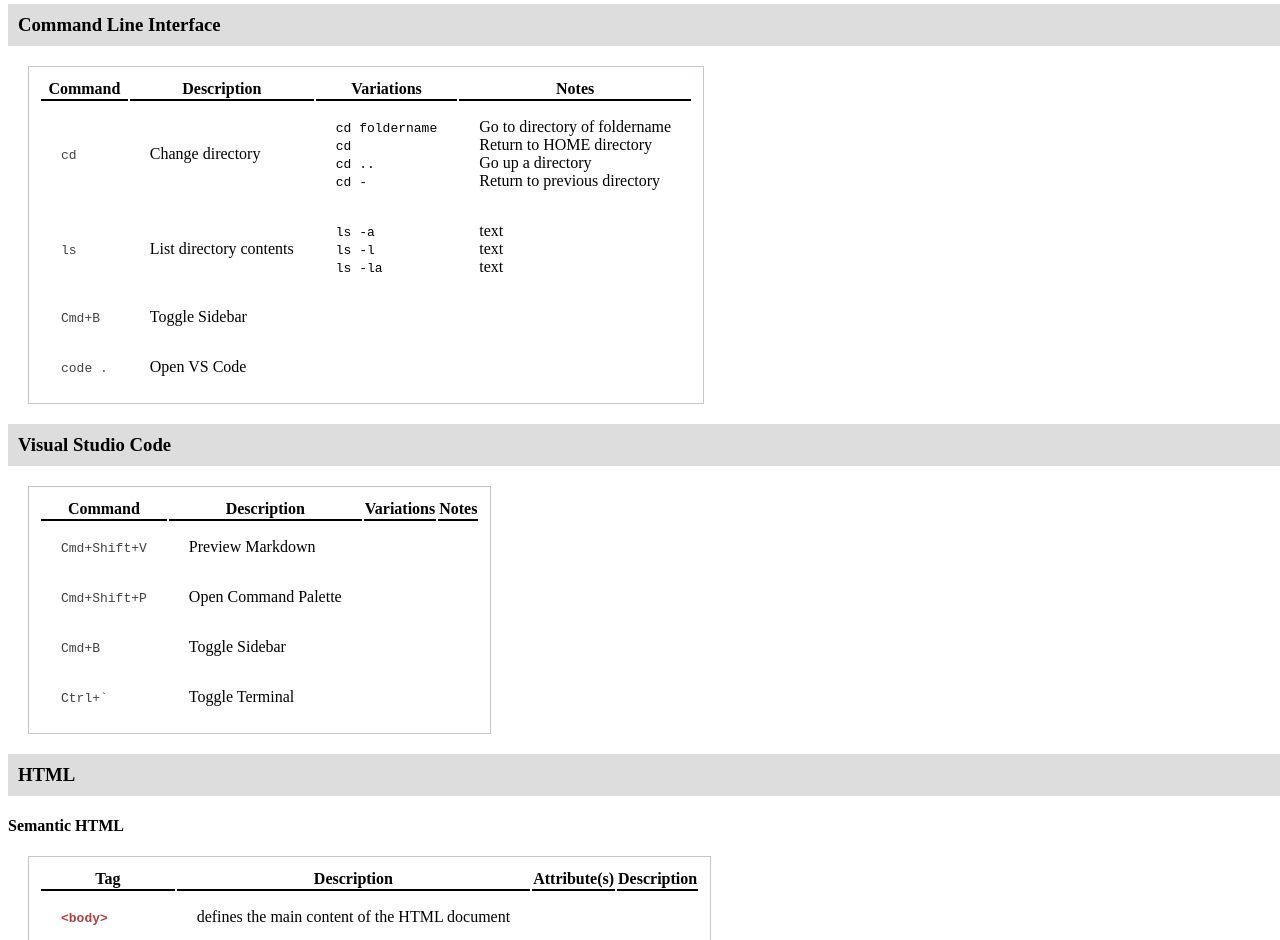
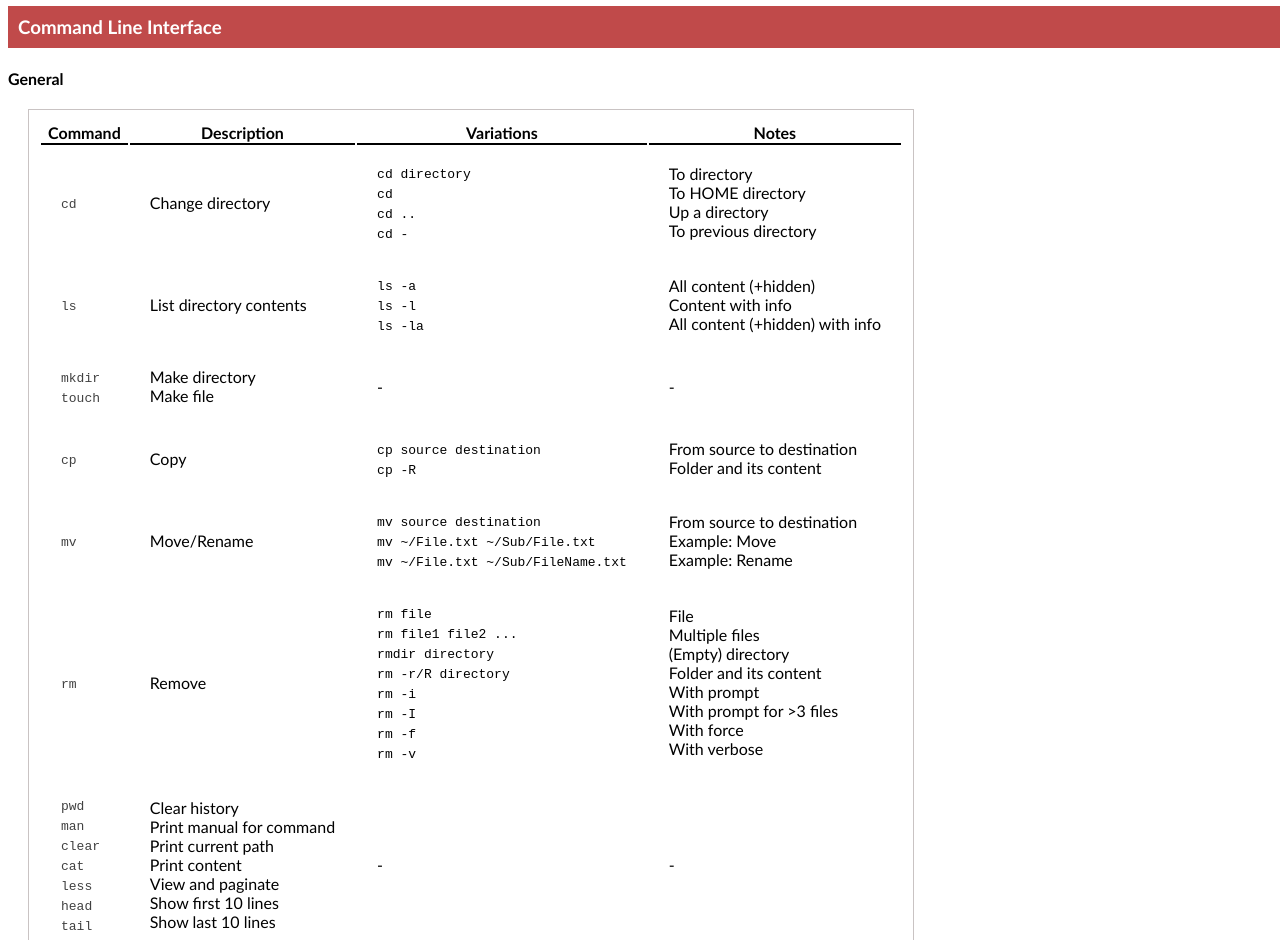
Before and after one commit to zacharywilkerson/codecademy_project-html_css_cheatsheet, a plain HTML site: page index.html in a window 1280 px wide. Shown: the part 76-1016 px from the top of the page. Drawn offline with Linux system fonts and the light colour scheme.

Commit message:
added CLI table

```diff
--- a/index.html
+++ b/index.html
@@ -20,6 +20,7 @@
         <h1>Cheat Sheet - Web Development</h1>
         <section class="topic">
             <h3>Command Line Interface</h3>
+            <h4>General</h4>
             <table class="cli">
                 <thead>
                     <tr>
@@ -31,28 +32,126 @@
                 </thead>
                 <tbody>
                     <tr>
-                        <td><code class="keyboard">cd</code></td>
+                        <td>
+                            <code class="keyboard">cd</code>
+                        </td>
                         <td>Change directory</td>
-                        <td><code class=keyboard">cd foldername</code><br><code class=keyboard">cd</code><br><code class=keyboard">cd ..</code><br><code class=keyboard">cd -</code></td>
-                        <td>Go to directory of foldername<br>Return to HOME directory<br>Go up a directory<br>Return to previous directory</td>
+                        <td>
+                            <code class=keyboard">cd directory</code><br>
+                            <code class=keyboard">cd</code><br>
+                            <code class=keyboard">cd ..</code><br>
+                            <code class=keyboard">cd -</code>
+                        </td>
+                        <td>
+                            To directory<br>
+                            To HOME directory<br>
+                            Up a directory<br>
+                            To previous directory
+                        </td>
                     </tr>
                     <tr>
                         <td><code class="keyboard">ls</code></td>
                         <td>List directory contents</td>
-                        <td><code>ls -a</code><br><code>ls -l</code><br><code>ls -la</code></td>
-                        <td>text<br>text<br>text</td>
+                        <td>
+                            <code>ls -a</code><br>
+                            <code>ls -l</code><br>
+                            <code>ls -la</code>
+                        </td>
+                        <td>
+                            All content (+hidden)<br>
+                            Content with info<br>
+                            All content (+hidden) with info
+                        </td>
                     </tr>
                     <tr>
-                        <td><code class="keyboard">Cmd+B</code></td>
-                        <td>Toggle Sidebar</td>
-                        <td></td>
-                        <td></td>
+                        <td>
+                            <code class="keyboard">mkdir</code><br>
+                            <code class="keyboard">touch</code><br>
+                        </td>
+                        <td>
+                            Make directory<br>
+                            Make file
+                        </td>
+                        <td>-</td>
+                        <td>-</td>
+                    </tr>
+                    <tr>
+                        <td><code class="keyboard">cp</code></td>
+                        <td>Copy</td>
+                        <td>
+                            <code>cp source destination</code><br>
+                            <code>cp -R</code>
+                        </td>
+                        <td>
+                            From source to destination<br>
+                            Folder and its content<br>
+                        </td>
+                    </tr>
+                    <tr>
+                        <td><code class="keyboard">mv</code></td>
+                        <td>Move/Rename</td>
+                        <td>
+                            <code>mv source destination</code><br>
+                            <code>mv ~/File.txt ~/Sub/File.txt</code><br>
+                            <code>mv ~/File.txt ~/Sub/FileName.txt</code>
+                        </td>
+                        <td>
+                            From source to destination<br>
+                            Example: Move<br>
+                            Example: Rename
+                        </td>
+                    </tr>
+                    <tr>
+                        <td><code class="keyboard">rm</code></td>
+                        <td>Remove</td>
+                        <td>
+                            <code>rm file</code><br>
+                            <code>rm file1 file2 ...</code><br>
+                            <code>rmdir directory</code><br>
+                            <code>rm -r/R directory</code><br>
+                            <code>rm -i</code><br>
+                            <code>rm -I</code><br>
+                            <code>rm -f</code><br>
+                            <code>rm -v</code>
+                        </td>
+                        <td>
+                            File<br>
+                            Multiple files<br>
+                            (Empty) directory<br>
+                            Folder and its content<br>
+                            With prompt<br>
+                            With prompt for >3 files<br>
+                            With force<br>
+                            With verbose
+                        </td>
+                    </tr>
+                    <tr>
+                        <td>
+                            <code class="keyboard">pwd</code><br>
+                            <code class="keyboard">man</code><br>
+                            <code class="keyboard">clear</code><br>
+                            <code class="keyboard">cat</code><br>
+                            <code class="keyboard">less</code><br>
+                            <code class="keyboard">head</code><br>
+                            <code class="keyboard">tail</code>
+                        </td>
+                        <td>
+                            Clear history<br>
+                            Print manual for command<br>
+                            Print current path<br>
+                            Print content<br>
+                            View and paginate<br>
+                            Show first 10 lines<br>
+                            Show last 10 lines
+                        </td>
+                        <td>-</td>
+                        <td>-</td>
                     </tr>
                     <tr>
                         <td><code class="keyboard">code .</code></td>
                         <td>Open VS Code</td>
-                        <td></td>
-                        <td></td>
+                        <td>-</td>
+                        <td>-</td>
                     </tr>
                 </tbody>
             </table>
--- a/styles.css
+++ b/styles.css
@@ -1,3 +1,7 @@
+body {
+    font-family: 'Gill Sans', 'Gill Sans MT', Calibri, 'Trebuchet MS', sans-serif;
+}
+
 table {
     padding: 10px;
     border: 1px solid rgb(201, 195, 195);
@@ -18,9 +22,9 @@ section.topic {
 }
 
 section.topic h3 {
-    color: black;
+    color: white;
     /* background-color: #B04E41; */
-    background-color: #dddddd;
+    background-color: #aa0c0cbd;
     padding: 10px 10px 10px 10px;
 }
 
```
